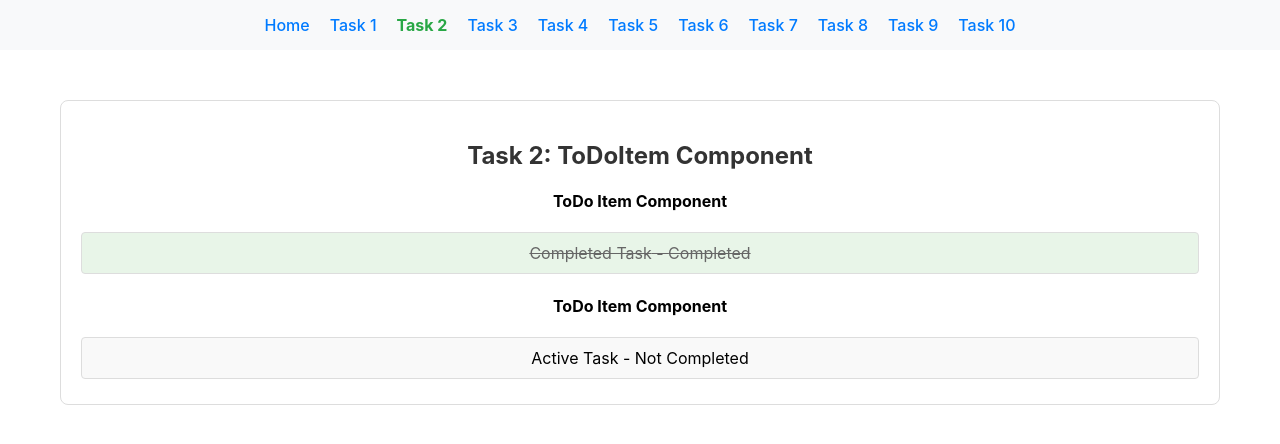
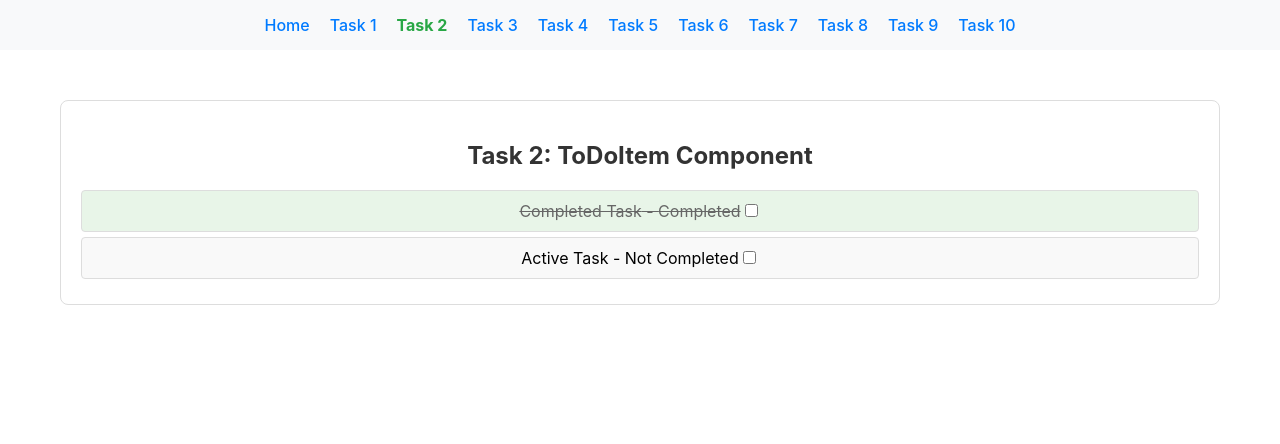
Before and after one commit to alr0412/node.js-pre-training-assignment-solution, a React (Create React App) app in the folder React-CSS/react-todo-app/: page /task-02 in a window 1280 px wide. Shown: the top 444 px of the page. Built offline with nearby package versions, Linux system fonts and the light colour scheme.

Commit message:
solve React-CSS task 4

```diff
--- a/React-CSS/react-todo-app/src/solutions/task-01/ToDoList.tsx
+++ b/React-CSS/react-todo-app/src/solutions/task-01/ToDoList.tsx
@@ -1,6 +1,6 @@
 import React from 'react';
 import { TodoListProps } from '../../types';
-
+import { ToDoItem } from '../task-02/ToDoItem';
 /**
  * Task 1: ToDoList Component
  *
@@ -45,7 +45,9 @@ export const ToDoList: React.FC<TodoListProps> = ({ todos }) => {
       <ul>
         {todos.map((todo)=>(
           <li key={todo.id}>
-             {todo.title} - {todo.completed? 'COMPLETED' : 'NOT COMPLETED'}
+            <div style={{display: 'flex'}}>
+              <ToDoItem todo={todo}></ToDoItem>
+             </div>
           </li>
         ))}
       </ul>
--- a/React-CSS/react-todo-app/src/solutions/task-02/ToDoItem.tsx
+++ b/React-CSS/react-todo-app/src/solutions/task-02/ToDoItem.tsx
@@ -1,5 +1,6 @@
 import React from 'react';
-import { TodoItemProps } from '../../types';
+import { Todo, TodoItemProps } from '../../types';
+import { useState } from 'react';
 
 /**
  * Task 2: ToDoItem Component
@@ -45,13 +46,19 @@ export const ToDoItem: React.FC<TodoItemProps> = ({ todo }) => {
   //
   // Example usage:
   // <ToDoItem todo={{ id: 1, title: 'Learn React', completed: true }} />
+  const [Todo,setTodo]=useState<Todo>(todo);
+  const handleChangeTodo=()=>{
+    const newTodo:Todo={...Todo,completed:!Todo.completed};
+    setTodo(newTodo);
+  }
 
   return (
     <div>
       {/* TODO: Replace this with your implementation */}
-      <h4>ToDo Item Component</h4>
-      <p className = {`todo-item ${todo.completed ? 'completed' : 'active'}`}>
-        {todo.title} - {todo.completed?'Completed':'Not Completed'}
+      {/*<h4>ToDo Item Component</h4>*/}
+      <p className = {`todo-item ${Todo.completed ? 'completed' : 'active'}`}>
+        {Todo.title} - {Todo.completed?'Completed':'Not Completed'}
+        <input type='checkbox' onChange={handleChangeTodo}></input>
       </p>
     </div>
   );
--- a/React-CSS/react-todo-app/src/solutions/task-04/CompleteToDoList.tsx
+++ b/React-CSS/react-todo-app/src/solutions/task-04/CompleteToDoList.tsx
@@ -1,6 +1,6 @@
 import React, { useState } from 'react';
 import { Todo } from '../../types';
-
+import { AddToDo } from '../task-03/AddToDo';
 /**
  * Task 4: CompleteToDoList Component
  *
@@ -61,7 +61,7 @@ export const CompleteToDoList: React.FC = () => {
     <div>
       {/* TODO: Replace this with your implementation */}
       <h4>Complete ToDo List Component</h4>
-      <p>Implement immutable state updates here</p>
+      <AddToDo></AddToDo>
     </div>
   );
 };
```
